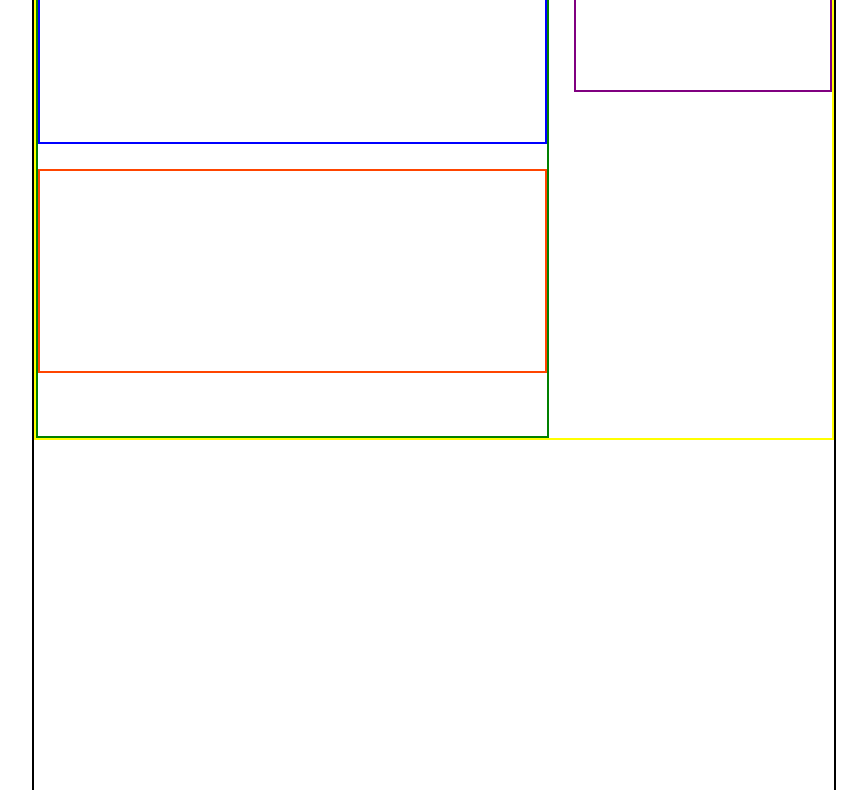
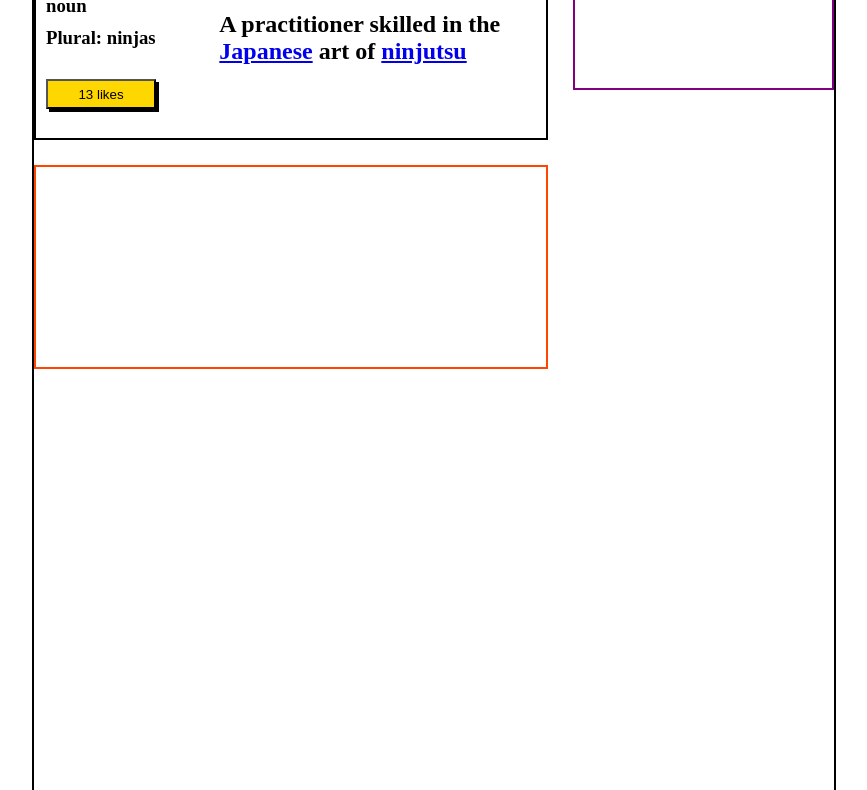
Before and after one commit to Azachary8232/Button_Clicker, a plain HTML site: page index.html in a window 1280 px wide. Shown: the part 166-956 px from the top of the page, without its empty margins (206-1073 px from the left). Drawn offline with Linux system fonts and the light colour scheme.

Commit message:
Block 1 Complete

```diff
--- a/index.html
+++ b/index.html
@@ -10,7 +10,6 @@
 <body>
     <div class="design_box" id="container">
         <div class="design_box" id="header">
-        <!-- Header -->
         <h1 style="margin: 7px 0px 4px 25px; font-size: 3em;">Dojonary</h1>
         <input type="search" placeholder="   Search..." id="search">
         <button id="login">Login</button>
@@ -21,6 +20,16 @@
             <!-- Left Body -->
                 <div class="design_box" id="block1">
                 <!-- Block 1 -->
+                    <div class="flex1">
+                        <h1 style="margin: 10px;">ninja</h1>
+                        <h3 style="margin: 10px;">noun</h3>
+                        <h3 style="margin: 10px;">Plural: ninjas</h3>
+                        <button class="button">13 likes</button>
+                    </div>
+                    <div class="flex2" style="margin: auto;margin-left: 20px;">
+                        <h2>A practitioner skilled in the<br>
+                        <span><a href="#">Japanese</a></span> art of <span><a href="#">ninjutsu</a></span></h2>
+                    </div>
                 </div>
                 <div class="design_box" id="block2">
                 <!-- Block 2 -->
--- a/style.css
+++ b/style.css
@@ -25,23 +25,24 @@
 }
 
 #main_body{
-    border-color: yellow;
+    border: none;
     height: 500px;
     display: flex;
     margin-top: 25px;
 }
 
 #left_body{
-    border-color: green;
+    border: none;
     flex: 2;
     height: 500;
     margin-right: 25px;
 }
 
 #block1{
-    border-color: blue;
+    border-color: black;
     height: 200px;
     margin-bottom: 25px;
+    display: flex;
 }
 
 #block2{
@@ -72,3 +73,17 @@
     background-color: steelblue;
     color: white;
 }
+
+.flex1{
+    flex: 1;
+}
+.flex2{
+    flex: 2;
+}
+.button{
+    width: 110px;
+    height: 30px;
+    margin: 20px 0px 0px 10px;
+    box-shadow: 3px 3px black;
+    background-color:gold;
+}
```
